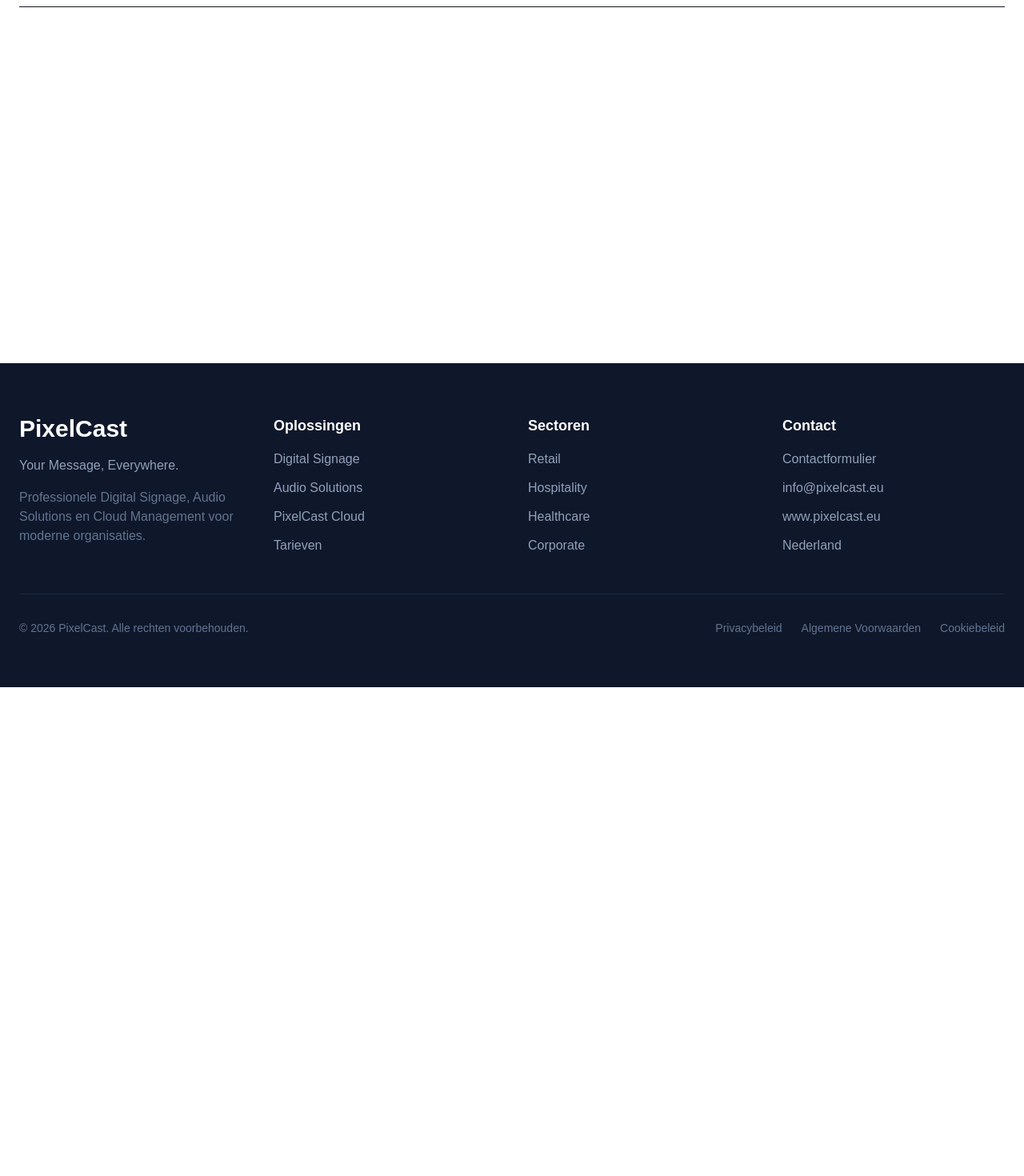
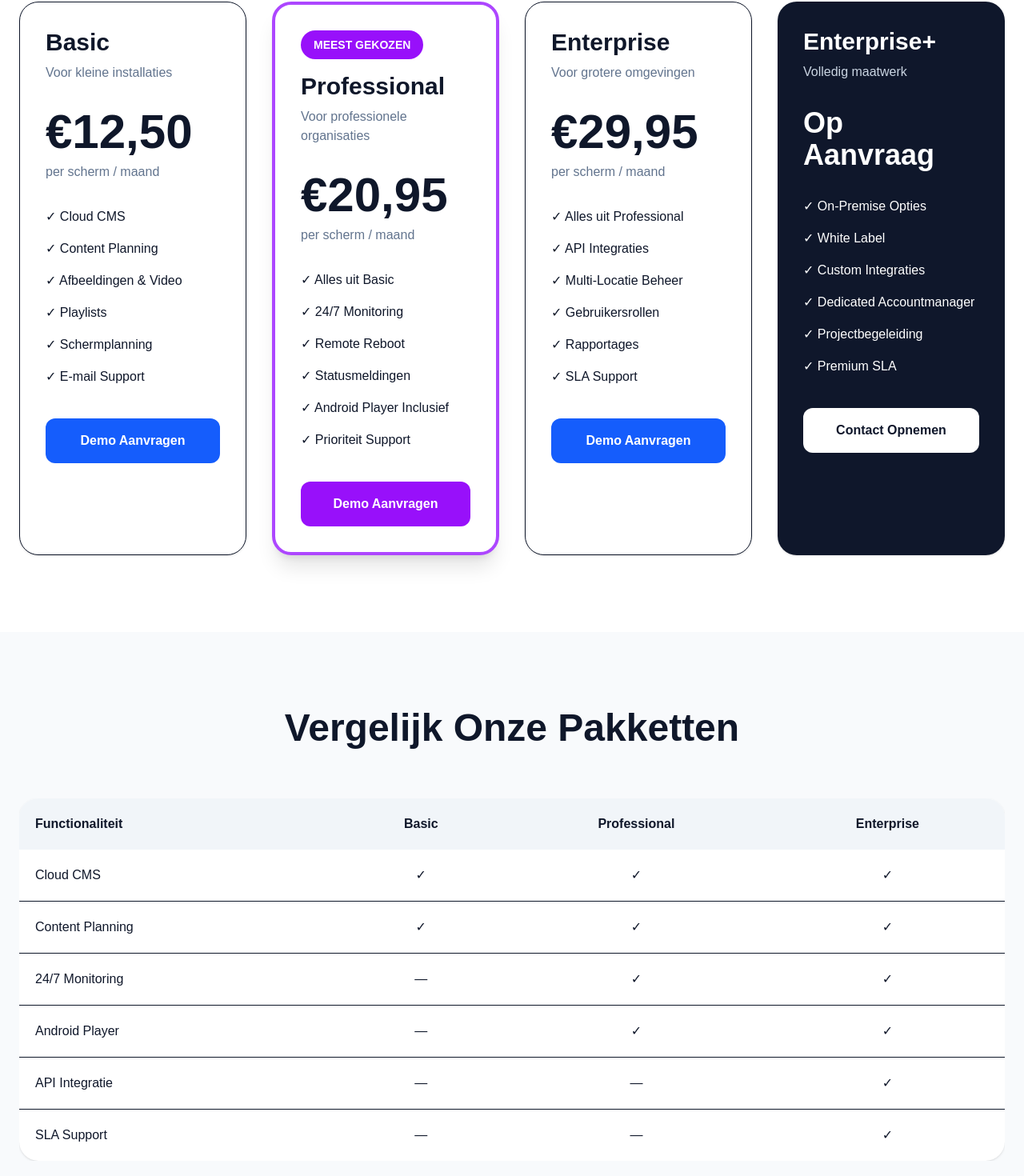
Before and after one commit to do708/pixelcast, a Next.js app: page /pricing in a window 1280 px wide. Shown: the part 634-2104 px from the top of the page at 80% size. Before the commit the page ends 1493 px from the top, so only its background shows below. Built offline with nearby package versions, Linux system fonts and the light colour scheme.

Commit message:
Improved navbar UX4

```diff
--- a/app/pricing/page.tsx
+++ b/app/pricing/page.tsx
@@ -1,36 +1,247 @@
 export default function PricingPage() {
-return ( <main className="min-h-screen bg-white">
+  return (
+    <main className="min-h-screen bg-white">
 
+      {/* HERO */}
 
-  <section className="py-24 bg-white">
+      <section className="bg-gradient-to-br from-blue-50 via-white to-purple-50 py-24">
+
+        <div className="max-w-6xl mx-auto px-6 text-center">
+
+          <h1 className="text-6xl font-bold mb-6">
+            PixelCast Cloud Tarieven
+          </h1>
+
+          <p className="text-xl text-slate-600 max-w-3xl mx-auto">
+            Transparante prijzen. Geen verborgen kosten.
+            Schaalbaar van één scherm tot complete internationale netwerken.
+          </p>
+
+        </div>
+
+      </section>
+
+      {/* PRIJZEN */}
+
+      <section className="py-24">
 
         <div className="max-w-7xl mx-auto px-6">
 
-      <h1 className="text-5xl font-bold text-center mb-16">
+          <div className="grid lg:grid-cols-4 gap-8">
+
+            {/* BASIC */}
+
+            <div className="bg-white border rounded-3xl p-8 shadow-sm">
+
+              <h3 className="text-3xl font-bold">
+                Basic
+              </h3>
+
+              <p className="text-slate-500 mt-2">
+                Voor kleine installaties
+              </p>
+
+              <div className="mt-8">
+
+                <span className="text-6xl font-bold">
+                  €12,50
+                </span>
+
+                <p className="text-slate-500 mt-2">
+                  per scherm / maand
+                </p>
+
+              </div>
+
+              <ul className="mt-8 space-y-4">
+
+                <li>✓ Cloud CMS</li>
+                <li>✓ Content Planning</li>
+                <li>✓ Afbeeldingen & Video</li>
+                <li>✓ Playlists</li>
+                <li>✓ Schermplanning</li>
+                <li>✓ E-mail Support</li>
+
+              </ul>
+
+              <a
+                href="/contact"
+                className="block mt-10 text-center bg-blue-600 text-white py-4 rounded-xl font-semibold"
+              >
+                Demo Aanvragen
+              </a>
+
+            </div>
+
+            {/* PROFESSIONAL */}
+
+            <div className="bg-white border-4 border-purple-500 rounded-3xl p-8 shadow-xl">
+
+              <div className="inline-block bg-purple-600 text-white px-4 py-2 rounded-full text-sm font-semibold mb-4">
+                MEEST GEKOZEN
+              </div>
+
+              <h3 className="text-3xl font-bold">
+                Professional
+              </h3>
+
+              <p className="text-slate-500 mt-2">
+                Voor professionele organisaties
+              </p>
+
+              <div className="mt-8">
+
+                <span className="text-6xl font-bold">
+                  €20,95
+                </span>
+
+                <p className="text-slate-500 mt-2">
+                  per scherm / maand
+                </p>
+
+              </div>
+
+              <ul className="mt-8 space-y-4">
+
+                <li>✓ Alles uit Basic</li>
+                <li>✓ 24/7 Monitoring</li>
+                <li>✓ Remote Reboot</li>
+                <li>✓ Statusmeldingen</li>
+                <li>✓ Android Player Inclusief</li>
+                <li>✓ Prioriteit Support</li>
+
+              </ul>
+
+              <a
+                href="/contact"
+                className="block mt-10 text-center bg-purple-600 text-white py-4 rounded-xl font-semibold"
+              >
+                Demo Aanvragen
+              </a>
+
+            </div>
+
+            {/* ENTERPRISE */}
+
+            <div className="bg-white border rounded-3xl p-8 shadow-sm">
+
+              <h3 className="text-3xl font-bold">
+                Enterprise
+              </h3>
+
+              <p className="text-slate-500 mt-2">
+                Voor grotere omgevingen
+              </p>
+
+              <div className="mt-8">
+
+                <span className="text-6xl font-bold">
+                  €29,95
+                </span>
+
+                <p className="text-slate-500 mt-2">
+                  per scherm / maand
+                </p>
+
+              </div>
+
+              <ul className="mt-8 space-y-4">
+
+                <li>✓ Alles uit Professional</li>
+                <li>✓ API Integraties</li>
+                <li>✓ Multi-Locatie Beheer</li>
+                <li>✓ Gebruikersrollen</li>
+                <li>✓ Rapportages</li>
+                <li>✓ SLA Support</li>
+
+              </ul>
+
+              <a
+                href="/contact"
+                className="block mt-10 text-center bg-blue-600 text-white py-4 rounded-xl font-semibold"
+              >
+                Demo Aanvragen
+              </a>
+
+            </div>
+
+            {/* ENTERPRISE+ */}
+
+            <div className="bg-slate-900 text-white rounded-3xl p-8 shadow-sm">
+
+              <h3 className="text-3xl font-bold">
+                Enterprise+
+              </h3>
+
+              <p className="text-slate-300 mt-2">
+                Volledig maatwerk
+              </p>
+
+              <div className="mt-8">
+
+                <span className="text-4xl font-bold">
+                  Op Aanvraag
+                </span>
+
+              </div>
+
+              <ul className="mt-8 space-y-4">
+
+                <li>✓ On-Premise Opties</li>
+                <li>✓ White Label</li>
+                <li>✓ Custom Integraties</li>
+                <li>✓ Dedicated Accountmanager</li>
+                <li>✓ Projectbegeleiding</li>
+                <li>✓ Premium SLA</li>
+
+              </ul>
+
+              <a
+                href="/contact"
+                className="block mt-10 text-center bg-white text-slate-900 py-4 rounded-xl font-semibold"
+              >
+                Contact Opnemen
+              </a>
+
+            </div>
+
+          </div>
+
+        </div>
+
+      </section>
+
+      {/* VERGELIJKING */}
+
+      <section className="bg-slate-50 py-24">
+
+        <div className="max-w-7xl mx-auto px-6">
+
+          <h2 className="text-5xl font-bold text-center mb-16">
             Vergelijk Onze Pakketten
-      </h1>
+          </h2>
 
           <div className="overflow-x-auto">
 
-        <table className="w-full border-collapse">
+            <table className="w-full bg-white rounded-3xl overflow-hidden shadow">
 
-          <thead>
+              <thead className="bg-slate-100">
 
-            <tr className="bg-slate-100">
+                <tr>
 
-              <th className="p-4 text-left">
+                  <th className="p-5 text-left">
                     Functionaliteit
                   </th>
 
-              <th className="p-4">
+                  <th className="p-5">
                     Basic
                   </th>
 
-              <th className="p-4">
+                  <th className="p-5">
                     Professional
                   </th>
 
-              <th className="p-4">
+                  <th className="p-5">
                     Enterprise
                   </th>
 
@@ -41,23 +252,44 @@
               <tbody>
 
                 <tr className="border-b">
-              <td className="p-4">Cloud CMS</td>
+                  <td className="p-5">Cloud CMS</td>
                   <td className="text-center">✓</td>
                   <td className="text-center">✓</td>
                   <td className="text-center">✓</td>
                 </tr>
 
                 <tr className="border-b">
-              <td className="p-4">Content Planning</td>
+                  <td className="p-5">Content Planning</td>
                   <td className="text-center">✓</td>
                   <td className="text-center">✓</td>
                   <td className="text-center">✓</td>
                 </tr>
 
                 <tr className="border-b">
-              <td className="p-4">Monitoring</td>
+                  <td className="p-5">24/7 Monitoring</td>
                   <td className="text-center">—</td>
                   <td className="text-center">✓</td>
+                  <td className="text-center">✓</td>
+                </tr>
+
+                <tr className="border-b">
+                  <td className="p-5">Android Player</td>
+                  <td className="text-center">—</td>
+                  <td className="text-center">✓</td>
+                  <td className="text-center">✓</td>
+                </tr>
+
+                <tr className="border-b">
+                  <td className="p-5">API Integratie</td>
+                  <td className="text-center">—</td>
+                  <td className="text-center">—</td>
+                  <td className="text-center">✓</td>
+                </tr>
+
+                <tr>
+                  <td className="p-5">SLA Support</td>
+                  <td className="text-center">—</td>
+                  <td className="text-center">—</td>
                   <td className="text-center">✓</td>
                 </tr>
 
@@ -72,7 +304,5 @@
       </section>
 
     </main>
-
-
   );
 }
```
Lines whose indentation alone changed are shown as unchanged.
